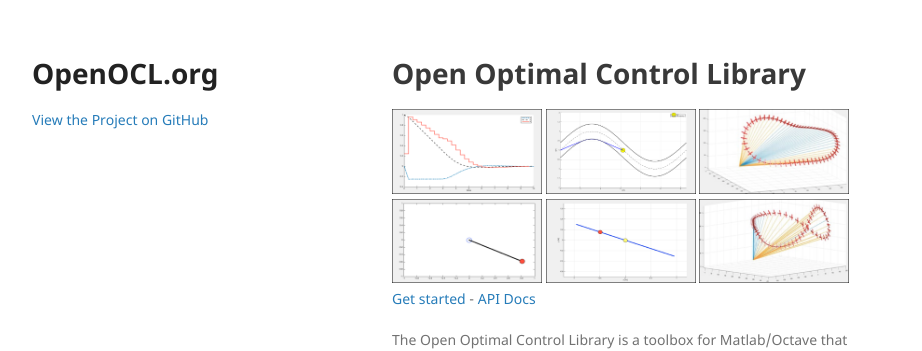
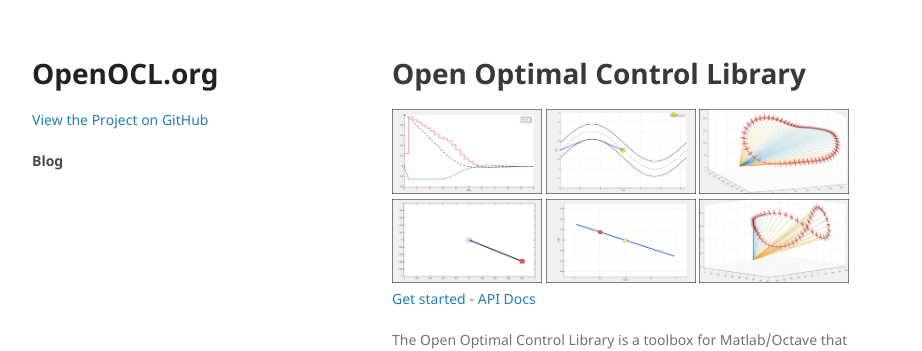
Before and after one commit to OpenOCL/openocl.github.io, a Jekyll site: the page built from index.md, in a window 1280 px wide. Shown: the top 351 px of the page, without its empty margins (178-1100 px from the left). Built offline with Jekyll 4.4.1, drawn with Linux system fonts in a browser that asks for light colours; our own code applies the rules of GitHub Pages for plain Markdown files.

Commit message:
Update default.html

```diff
--- a/_layouts/default.html
+++ b/_layouts/default.html
@@ -33,10 +33,20 @@
                   </a></li>
           {% endfor %}
           </ul>
-
         {% endif %}
 
+        {% if page.title != "API docs" %}
+          <h4> Blog </h4>
 
+          <ul>
+          {% for post in site.posts %}
+                <li>
+                  <a href="{{ post.url }}">{{ post.title }} </a>
+                  {{ post.excerpt }}
+                </li>
+          {% endfor %}
+          </ul>
+        {% endif %}
 
       </header>
       <section>
@@ -45,25 +55,9 @@
 
       </section>
       <footer>
-        {% if site.github.is_project_page %}
-        <p>This project is maintained by <a href="{{ site.github.owner_url }}">{{ site.github.owner_name }}</a></p>
-        {% endif %}
         <p><small>Hosted on GitHub Pages &mdash; Theme by <a href="https://github.com/orderedlist">orderedlist</a></small></p>
       </footer>
     </div>
     <script src="{{ '/assets/js/scale.fix.js' | relative_url }}"></script>
-
-
-  {% if site.google_analytics %}
-    <script>
-        (function(i,s,o,g,r,a,m){i['GoogleAnalyticsObject']=r;i[r]=i[r]||function(){
-        (i[r].q=i[r].q||[]).push(arguments)},i[r].l=1*new Date();a=s.createElement(o),
-        m=s.getElementsByTagName(o)[0];a.async=1;a.src=g;m.parentNode.insertBefore(a,m)
-        })(window,document,'script','https://www.google-analytics.com/analytics.js','ga');
-
-        ga('create', '{{ site.google_analytics }}', 'auto');
-        ga('send', 'pageview');
-    </script>
-  {% endif %}
   </body>
 </html>
```
